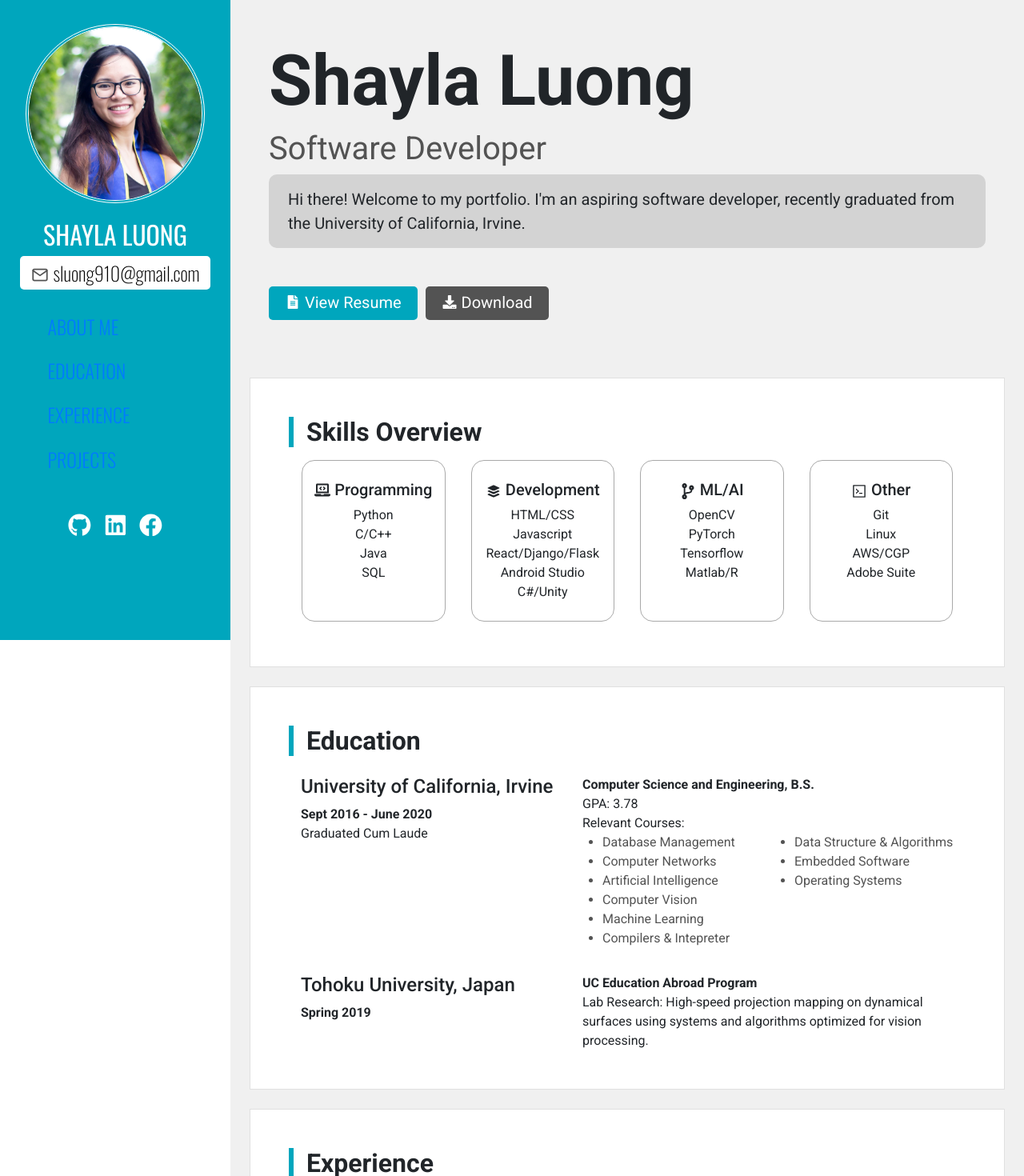
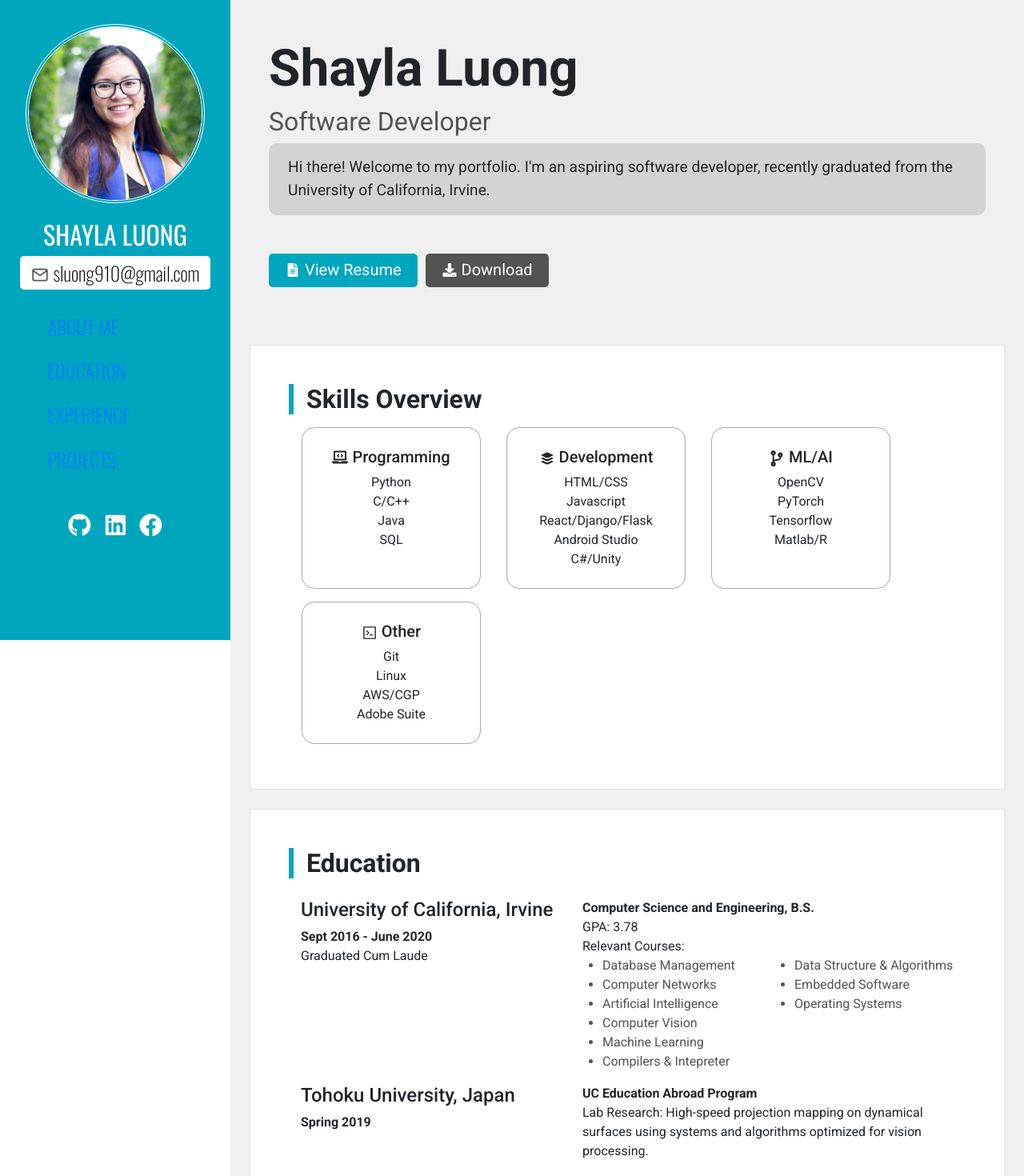
Before and after one commit to sluong-wf/sluong, a React (Create React App) app: page / in a window 1280 px wide. Shown: the top 1470 px of the page at 80% size. Built offline with nearby package versions, Linux system fonts and the light colour scheme.

Commit message:
add flex wraps for horizontal items

```diff
--- a/src/components/Projects.js
+++ b/src/components/Projects.js
@@ -102,7 +102,7 @@ class Projects extends React.Component {
                                 <h4 key={item.title}>{item.title}</h4>
                                 {item.subtitle && <b style={{color:"gray"}}>{item.subtitle}</b>}
                                 <p key={item.name}>{item.text}</p>
-                                <div>
+                                <div className="tech-stack">
                                     {item.github &&
                                         <OverlayTrigger placement="bottom" delay={{ show: 300, hide: 250 }} overlay={renderTooltip}>
                                             <a className="project-github-link" href={item.github} target="_blank"><FaGithub size="1.4em"/></a>
--- a/src/index.css
+++ b/src/index.css
@@ -35,7 +35,15 @@ code {
   overflow:auto;
   font-family: 'Oswald', sans-serif;
   font-size: x-large;
-  color: #fff;
+  color: white;
+  /* transition-duration: 0.4s; */
+}
+
+#sidebar-toggle {
+  background-color: var(--main-color);
+  color: white;
+  margin-left: 2rem;
+  margin-top: 2rem;
 }
 
 .profile_img {
@@ -138,13 +146,17 @@ code {
   max-width: 65rem !important;
 }
 
+.main-section h1 {
+  font-size: 4rem;
+}
+
 .main-section h3 {
   color: var(--dark-gray);
-  font-size: 40px;
+  font-size: 2rem;
 }
 
 .main-section p {
-  font-size: 20px;
+  font-size: 1.2rem;
   font-weight: normal;
   background-color: lightgray;
   padding: 1rem 1.5rem;
@@ -210,18 +222,25 @@ code {
 }
 
 .education-item-main {
+  min-width: 18rem !important;
   max-width: 22rem !important;
 }
 
 .education-item-details {
+  min-width: 14rem !important;
   font-weight: lighter;
 }
 
 .course-list {
+  min-width: 14rem !important;
   max-width: 15rem !important;
   color: var(--dark-gray);
   font-weight: normal;
   padding: 0 !important;
+}
+
+.course-list ul {
+  margin-bottom: 0;
 }
 
 /* SKILLS SECTION */
@@ -231,8 +250,8 @@ code {
   text-align: center;
   border: solid 1px darkgray;
   border-radius: 1rem;
-  min-width: 9rem !important;
-  max-width: 15rem !important;
+  min-width: 12rem !important;
+  max-width: 14rem !important;
   transition: border 0.3s ease;
 }
 
@@ -257,12 +276,21 @@ code {
   padding: 2rem 0;
 }
 
+.project-item .col-4 {
+  min-width: 18rem;
+}
+
+.project-item .col {
+  min-width: 18rem;
+}
+
 .project-item span {
   border: solid 1px lightgray;
   color: var(--dark-gray);
   border-radius: 20px;
   padding: 0.2rem 1rem;
   margin-right: 0.5rem;
+  margin-bottom: 0.5rem;
   font-size: 14px;
 }
 
@@ -311,6 +339,11 @@ code {
 
 .project-github-link:hover {
   color: var(--dark-gray);
+}
+
+.tech-stack {
+  display: flex;
+  flex-wrap: wrap;
 }
 
 /* EXPERIENCE SECTION */
@@ -383,3 +416,16 @@ code {
 .card:hover {
   filter: drop-shadow(2px 2px 6px #a8a8a8);
 }
+
+
+@media (max-width: 900px) {
+  .sidebar {
+    display: none;
+  }
+  #sidebar-toggle {
+    display: block;
+  }
+  .content {
+    margin-left: 0;
+  }
+}
```
